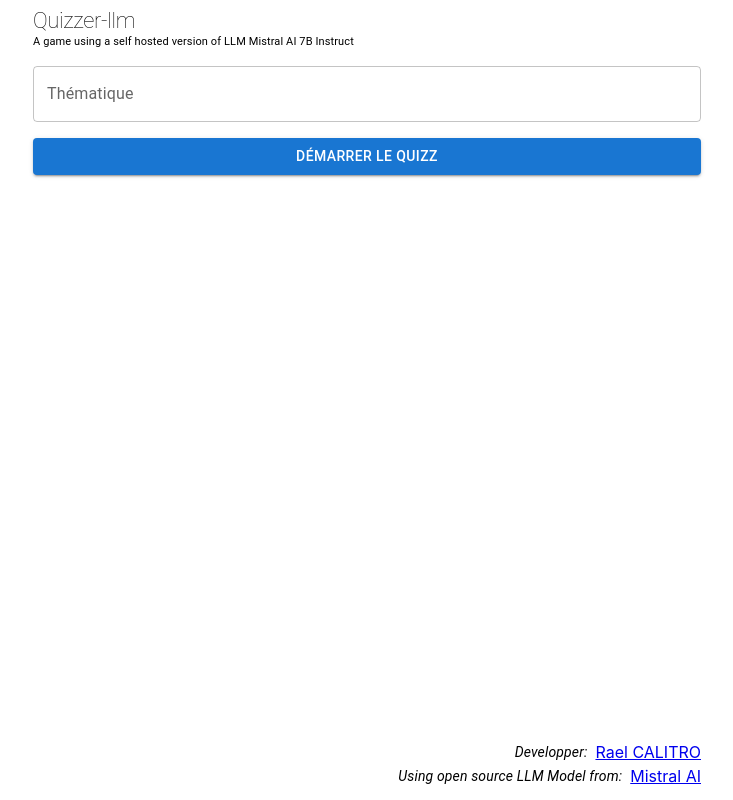
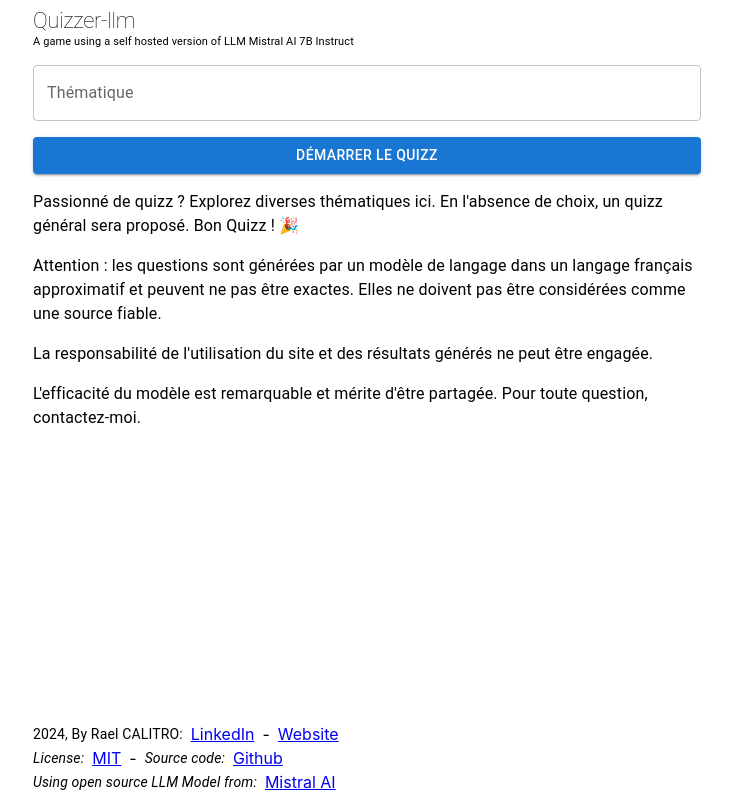
Before and after one commit to rael06/quizzer-llm, a React (Create React App) app in the folder ui/: page / in a window 1280 px wide. Shown: the whole page, without its empty margins (273-1006 px from the left). Built offline with nearby package versions, Linux system fonts and the light colour scheme.

Commit message:
update homepage and footer

```diff
--- a/ui/src/components/Footer/classes.module.css
+++ b/ui/src/components/Footer/classes.module.css
@@ -2,12 +2,10 @@
   display: flex;
   flex-direction: column;
   gap: 4px;
-  margin-left: auto;
-  align-items: flex-end;
 }
 
 .link {
   display: flex;
   gap: 8px;
-  align-items: center;
+  align-items: flex-start;
 }
--- a/ui/src/components/Footer/index.tsx
+++ b/ui/src/components/Footer/index.tsx
@@ -6,14 +6,42 @@ function Footer() {
   return (
     <Box className={classes.root}>
       <Box className={classes.link}>
-        <Typography variant="body2" fontStyle="italic">
-          Developper:{" "}
-        </Typography>
+        <Typography variant="body2">2024, By Rael CALITRO: </Typography>
+        <a
+          href="https://www.linkedin.com/in/rael-calitro-4a519a187/"
+          target="_blank"
+          rel="noreferrer"
+        >
+          LinkedIn
+        </a>
+        -{" "}
         <a href="https://rael-calitro.ovh" target="_blank" rel="noreferrer">
-          Rael CALITRO
+          Website
         </a>
       </Box>
-
+      <Box className={classes.link}>
+        <Typography variant="body2" fontStyle="italic">
+          License:{" "}
+        </Typography>
+        <a
+          href="https://github.com/rael06/quizzer-llm?tab=readme-ov-file#license"
+          target="_blank"
+          rel="noreferrer"
+        >
+          MIT
+        </a>
+        -{" "}
+        <Typography variant="body2" fontStyle="italic">
+          Source code:{" "}
+        </Typography>
+        <a
+          href="https://github.com/rael06/quizzer-llm"
+          target="_blank"
+          rel="noreferrer"
+        >
+          Github
+        </a>
+      </Box>
       <Box className={classes.link}>
         <Typography variant="body2" fontStyle="italic">
           Using open source LLM Model from:{" "}
--- a/ui/src/components/HomePage/index.tsx
+++ b/ui/src/components/HomePage/index.tsx
@@ -1,4 +1,4 @@
-import { Box, Button, TextField } from "@mui/material";
+import { Box, Button, TextField, Typography } from "@mui/material";
 import { memo, useCallback, useEffect, useRef } from "react";
 import classes from "./classes.module.css";
 import { useNavigate } from "react-router-dom";
@@ -30,6 +30,27 @@ function HomePage() {
       <Button onClick={startQuizz} variant="contained">
         Démarrer le quizz
       </Button>
+
+      <Typography variant="body1">
+        Passionné de quizz ? Explorez diverses thématiques ici. En l'absence de
+        choix, un quizz général sera proposé. Bon Quizz ! 🎉
+      </Typography>
+
+      <Typography variant="body1">
+        Attention : les questions sont générées par un modèle de langage dans un
+        langage français approximatif et peuvent ne pas être exactes. Elles ne
+        doivent pas être considérées comme une source fiable.
+      </Typography>
+
+      <Typography variant="body1">
+        La responsabilité de l'utilisation du site et des résultats générés ne
+        peut être engagée.
+      </Typography>
+
+      <Typography variant="body1">
+        L'efficacité du modèle est remarquable et mérite d'être partagée. Pour
+        toute question, contactez-moi.
+      </Typography>
     </Box>
   );
 }
--- a/ui/src/components/PageTemplate/classes.module.css
+++ b/ui/src/components/PageTemplate/classes.module.css
@@ -8,8 +8,8 @@
 
   & > header {
     display: flex;
-    height: 50px;
     padding: 8px 16px;
+    margin-bottom: 8px;
   }
 
   & main {
@@ -21,7 +21,7 @@
 
   & footer {
     display: flex;
-    height: 50px;
     padding: 8px 16px;
+    margin-top: 8px;
   }
 }
```
